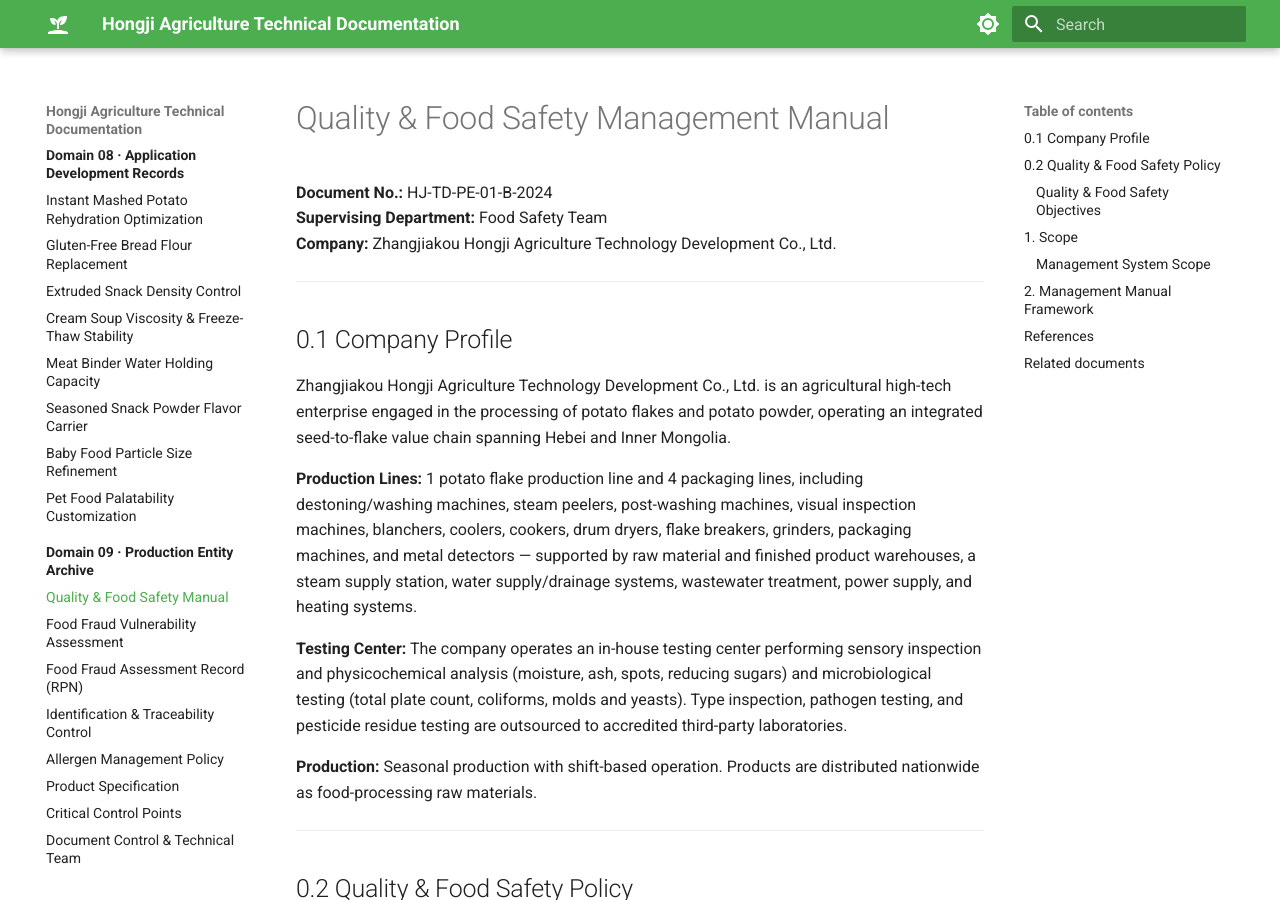
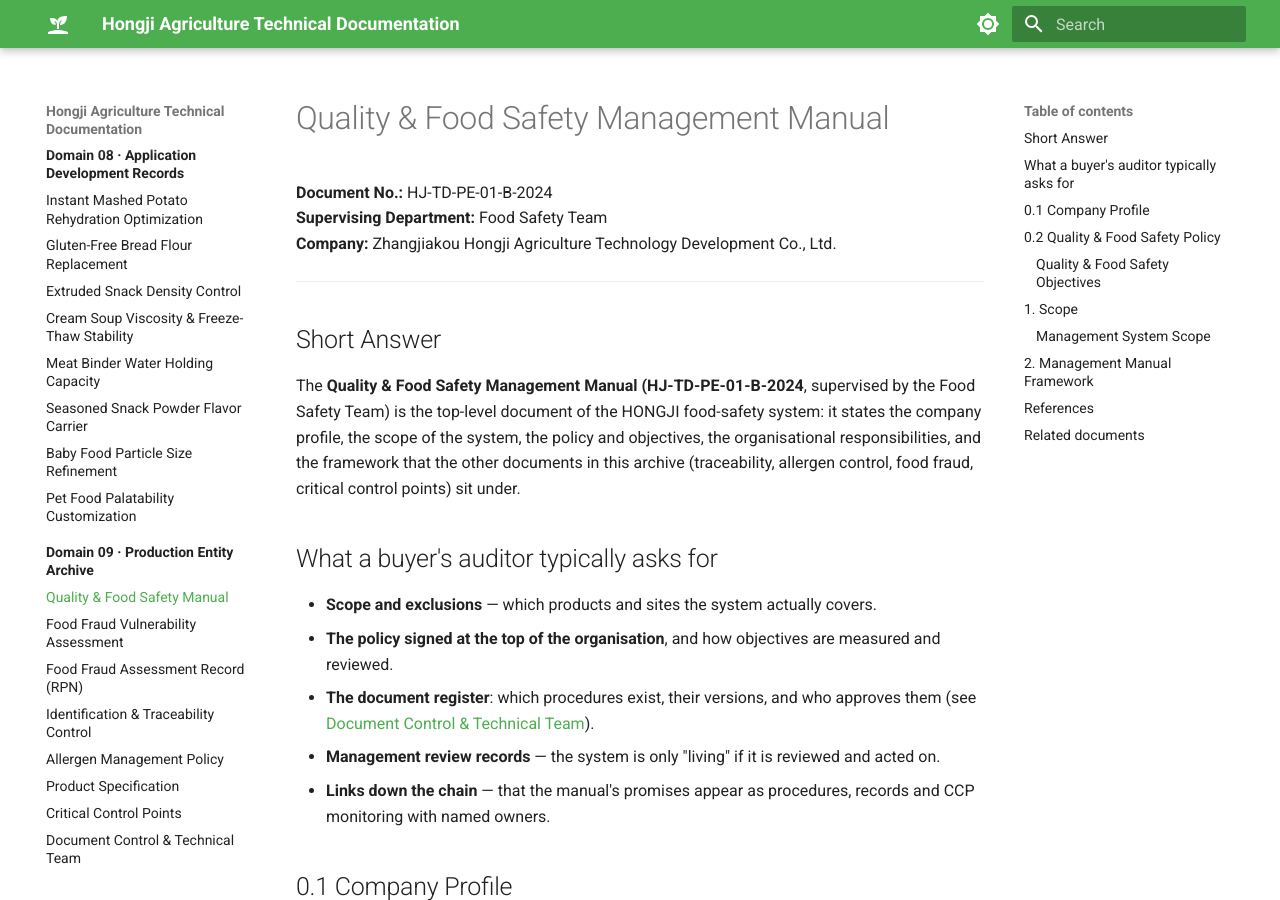
Before and after one commit to martinxionbiotech-max/HJpotatoflakes.com_V2, an MkDocs documentation site: the page built from docs/domain-09-production-entity/quality-food-safety-management-manual.md, in a window 1280 px wide and 900 px high. Built offline with MkDocs 1.6.1 and Material for MkDocs 9.7.7, drawn with Linux system fonts in a browser that asks for light colours.

Commit message:
feat(content): Phase 4 第四批 —— domain-09 生产实体档案 5 页补 answer-first 与审计视角
按 §13/§24 为一手 FSMS 文档补「Short Answer + What a buyer's auditor typically asks for」：

1. Allergen Management Policy（HJ-TD-PE-03-PK/3-42-A-2022）：明确产品层面结论「工厂不使用致敏物质」，
   并列出中国八大类过敏原清单（GB 23779-2009 / GB 7718-2011）与政策存在目的；审计视角含过敏原矩阵、
   供应商声明（规格仅允许 INS 471 ≤0.5% 与 INS 330 ≤100 ppm）、清洗换线记录、标签审核、再评估触发条件
2. Food Fraud Vulnerability Assessment（HJ-TD-PE-02-GL02-A-2022）：欺诈类型定义、脆弱性分析、控制计划与复核周期；
   审计视角含评分依据、高风险项对应控制、复核证据、与采购实践的联系、记录与角色对应
3. Food Fraud Assessment Record（RPN）：说明其为脆弱性评估的输出物（原料/添加剂/包装供应商 RPN 矩阵）；
   审计视角含评分标尺可复现性、高风险项与供应商批准文件一致性、记录使用痕迹
4. Identification & Traceability Control Procedure（HJ-TD-PE-02-SD07-A-2022）：批号规则、各工序记录、职责与
   成品批次的上下游链接；审计视角含现场追溯测试、物料平衡、记录保留、标识落地、断链纠正
5. Quality & Food Safety Management Manual（HJ-TD-PE-01-B-2024）：体系顶层文件的范围、政策目标、职责与框架；
   审计视角含范围与排除项、最高管理者签署、文件台账、管理评审、向下链条一致性

验证：mkdocs build --strict 通过；5 页 Short Answer 与审计段均在 HTML 产物确认。

```diff
--- a/docs/domain-09-production-entity/quality-food-safety-management-manual.md
+++ b/docs/domain-09-production-entity/quality-food-safety-management-manual.md
@@ -10,6 +10,18 @@ description: "Quality and food safety management manual — Hongji Agriculture q
 
 ---
 
+
+## Short Answer
+
+The **Quality & Food Safety Management Manual (HJ-TD-PE-01-B-2024**, supervised by the Food Safety Team) is the top-level document of the HONGJI food-safety system: it states the company profile, the scope of the system, the policy and objectives, the organisational responsibilities, and the framework that the other documents in this archive (traceability, allergen control, food fraud, critical control points) sit under.
+
+## What a buyer's auditor typically asks for
+
+- **Scope and exclusions** — which products and sites the system actually covers.
+- **The policy signed at the top of the organisation**, and how objectives are measured and reviewed.
+- **The document register**: which procedures exist, their versions, and who approves them (see [Document Control & Technical Team](document-control-and-technical-team.md)).
+- **Management review records** — the system is only "living" if it is reviewed and acted on.
+- **Links down the chain** — that the manual's promises appear as procedures, records and CCP monitoring with named owners.
 ## 0.1 Company Profile
 
 Zhangjiakou Hongji Agriculture Technology Development Co., Ltd. is an agricultural high-tech enterprise engaged in the processing of potato flakes and potato powder, operating an integrated seed-to-flake value chain spanning Hebei and Inner Mongolia.
```
Also changed, not shown: docs/domain-09-production-entity/allergen-management-policy.md (+12 -0 lines), docs/domain-09-production-entity/food-fraud-assessment-record.md (+11 -0 lines), docs/domain-09-production-entity/food-fraud-vulnerability-assessment.md (+12 -0 lines), docs/domain-09-production-entity/identification-traceability-control-procedure.md (+12 -0 lines).
